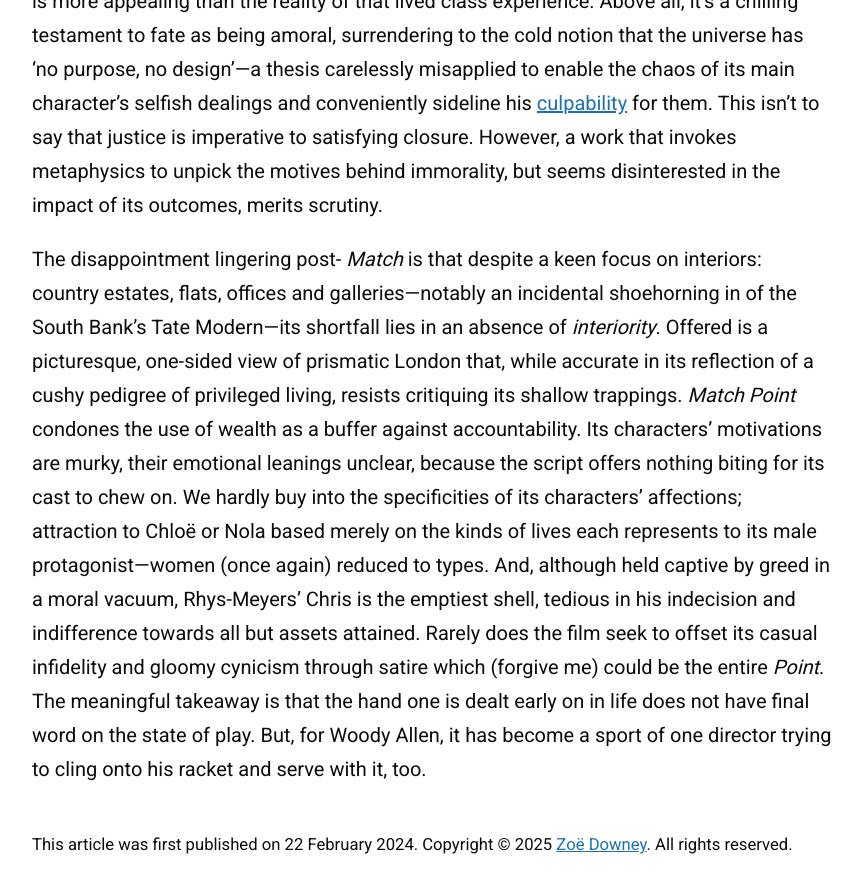
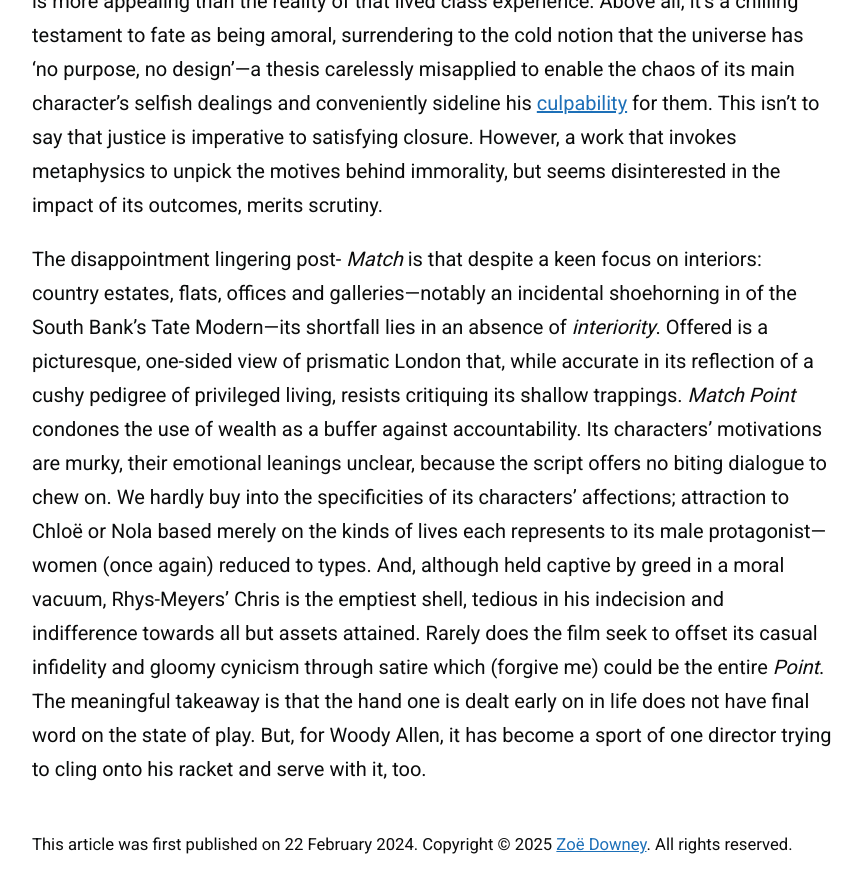
Before and after one commit to zoeurl/zoedowney.github.io, a Jekyll site: the page built from _posts/2024-02-22-match-point.md, in a window 1280 px wide and 900 px high, scrolled down 3068 px. Shown: the top 893 px of the window, without its empty margins (208-1070 px from the left). Built offline with Jekyll 4.4.1, drawn with Linux system fonts in a browser that asks for light colours.

Commit message:
Update 2024-02-22-match-point.md

```diff
--- a/_posts/2024-02-22-match-point.md
+++ b/_posts/2024-02-22-match-point.md
@@ -23,4 +23,4 @@
 
 It is on this essential, but tiresome, (male) conflict that _Match Point_ rests: does our hero choose wealth, standing and security tethered to a lukewarm coupling, or sacrifice it all for a less fortunate woman who tempts him via her sirenesque magnetism? Without delving into twists (of which there are a predictable few), it's a big ask to sympathise with such a boyish predicament, or the ludicrous final act it unfurls. Still, _Match Point_ is sharper around the edges than Allen’s previous catalogue. It’s a cool and hollow piece, emptied of heart, but perhaps more faithful to life for it. Allen remains skilled in eliciting interest in moneyed mundanity, offering a slice of the upper-class everyday of which the presentation is more appealing than the reality of that lived class experience. Above all, it’s a chilling testament to fate as being amoral, surrendering to the cold notion that the universe has ‘no purpose, no design’—a thesis carelessly misapplied to enable the chaos of its main character’s selfish dealings and conveniently sideline his [culpability](https://www.theguardian.com/film/2023/sep/08/woody-allen-venice-applause-metoo) for them. This isn't to say that justice is imperative to satisfying closure. However, a work that invokes metaphysics to unpick the motives behind immorality, but seems disinterested in the impact of its outcomes, merits scrutiny.
 
-The disappointment lingering post- _Match_ is that despite a keen focus on interiors: country estates, flats, offices and galleries—notably an incidental shoehorning in of the South Bank’s Tate Modern—its shortfall lies in an absence of _interiority_. Offered is a picturesque, one-sided view of prismatic London that, while accurate in its reflection of a cushy pedigree of privileged living, resists critiquing its shallow trappings. _Match Point_ condones the use of wealth as a buffer against accountability. Its characters' motivations are murky, their emotional leanings unclear, because the script offers nothing biting for its cast to chew on. We hardly buy into the specificities of its characters' affections; attraction to Chloë or Nola based merely on the kinds of lives each represents to its male protagonist—women (once again) reduced to types. And, although held captive by greed in a moral vacuum, Rhys-Meyers' Chris is the emptiest shell, tedious in his indecision and indifference towards all but assets attained. Rarely does the film seek to offset its casual infidelity and gloomy cynicism through satire which (forgive me) could be the entire _Point_. The meaningful takeaway is that the hand one is dealt early on in life does not have final word on the state of play. But, for Woody Allen, it has become a sport of one director trying to cling onto his racket and serve with it, too.
+The disappointment lingering post- _Match_ is that despite a keen focus on interiors: country estates, flats, offices and galleries—notably an incidental shoehorning in of the South Bank’s Tate Modern—its shortfall lies in an absence of _interiority_. Offered is a picturesque, one-sided view of prismatic London that, while accurate in its reflection of a cushy pedigree of privileged living, resists critiquing its shallow trappings. _Match Point_ condones the use of wealth as a buffer against accountability. Its characters' motivations are murky, their emotional leanings unclear, because the script offers no biting dialogue to chew on. We hardly buy into the specificities of its characters' affections; attraction to Chloë or Nola based merely on the kinds of lives each represents to its male protagonist—women (once again) reduced to types. And, although held captive by greed in a moral vacuum, Rhys-Meyers' Chris is the emptiest shell, tedious in his indecision and indifference towards all but assets attained. Rarely does the film seek to offset its casual infidelity and gloomy cynicism through satire which (forgive me) could be the entire _Point_. The meaningful takeaway is that the hand one is dealt early on in life does not have final word on the state of play. But, for Woody Allen, it has become a sport of one director trying to cling onto his racket and serve with it, too.
```
